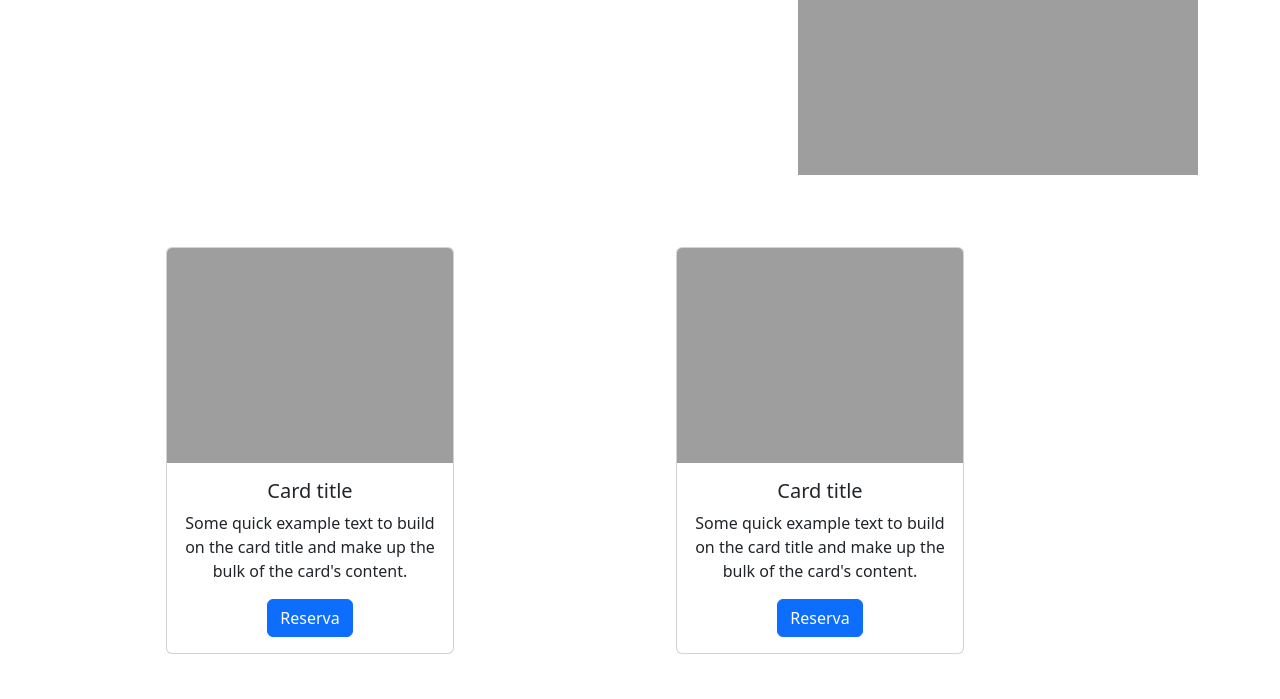
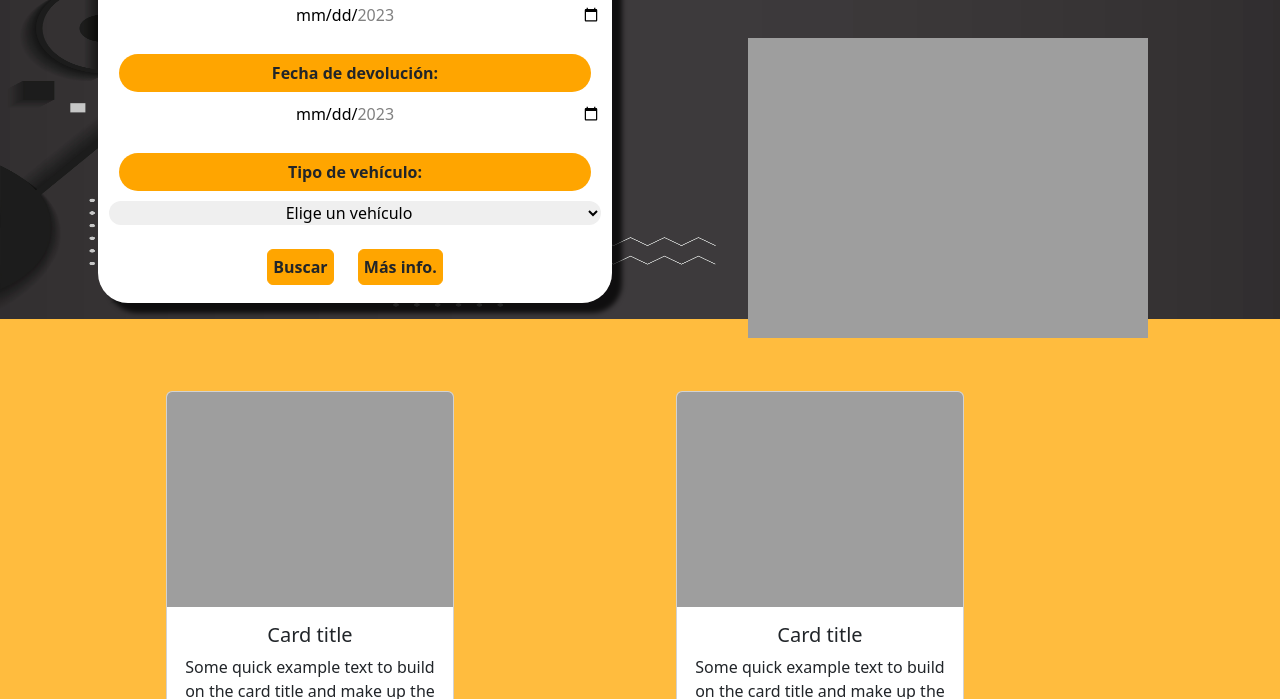
Before and after one commit to Federico-Franken/PreEntrega2-Frankenberger, a plain HTML site: page pages/reserva.html in a window 1280 px wide. Shown: the part 253-952 px from the top of the page. Drawn offline with nearby package versions, Linux system fonts and the light colour scheme; the site is published under a folder, as on GitHub Pages, so addresses that start at the root find nothing.

Commit message:
arreglo-img-styles

```diff
--- a/css/style.css
+++ b/css/style.css
@@ -11,7 +11,7 @@ body{
     width: 500px;
 }
 .alquiler{
-   background-image: url(/media/fondo-header-2.jpg);
+   background-image: url(../media/fondo-header-2.jpg);
    background-size: 100% 100%;
    background-position: center;
    height: auto;
--- a/pages/reserva.html
+++ b/pages/reserva.html
@@ -9,7 +9,7 @@
   <link href="https://cdn.jsdelivr.net/npm/bootstrap@5.3.0/dist/css/bootstrap.min.css" rel="stylesheet"
     integrity="sha384-9ndCyUaIbzAi2FUVXJi0CjmCapSmO7SnpJef0486qhLnuZ2cdeRhO02iuK6FUUVM" crossorigin="anonymous">
   <!-- Css -->
-  <link rel="stylesheet" href="/css/style.css">
+  <link rel="stylesheet" href="../css/style.css">
 </head>
 
 <body class="body">
```
